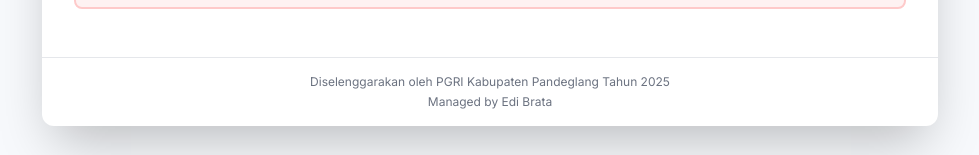
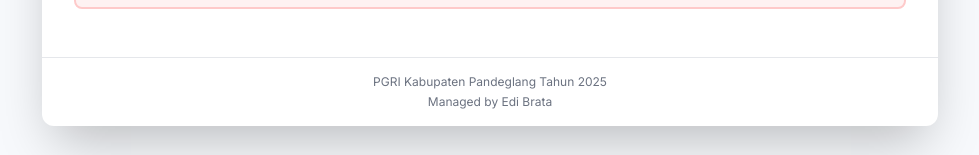
Before and after one commit to apkspgripandeglang/wspmwira, a plain HTML site: page index.html in a window 1280 px wide. Shown: the part 1068-1223 px from the top of the page, without its empty margins (150-1129 px from the left). Drawn offline with nearby package versions, Linux system fonts and the light colour scheme.

Commit message:
Update index.html

```diff
--- a/index.html
+++ b/index.html
@@ -216,7 +216,7 @@
 
         <!-- Footer -->
         <footer class="p-4 text-center text-xs text-gray-500 border-t mt-4">
-            <p>Diselenggarakan oleh PGRI Kabupaten Pandeglang Tahun 2025</p>
+            <p>PGRI Kabupaten Pandeglang Tahun 2025</p>
             <p class="mt-1">Managed by Edi Brata</p>
         </footer>
 
```
